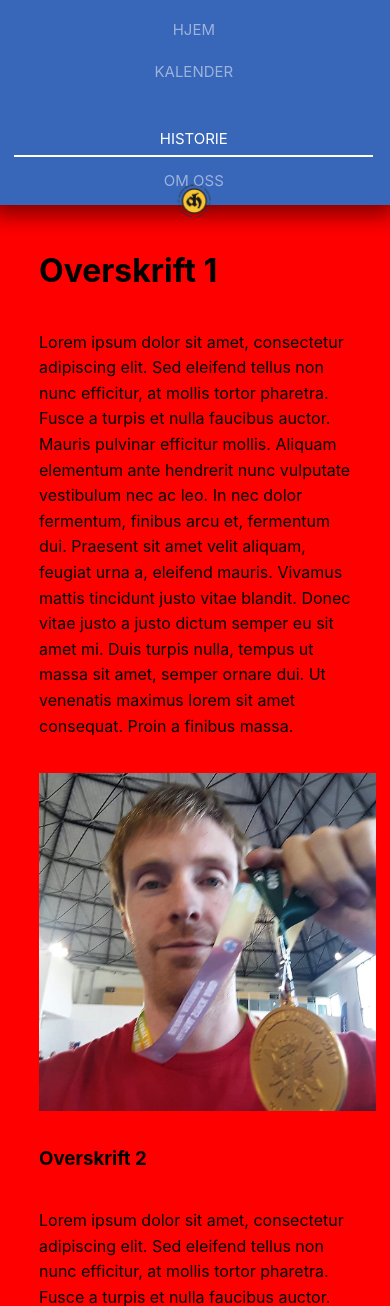
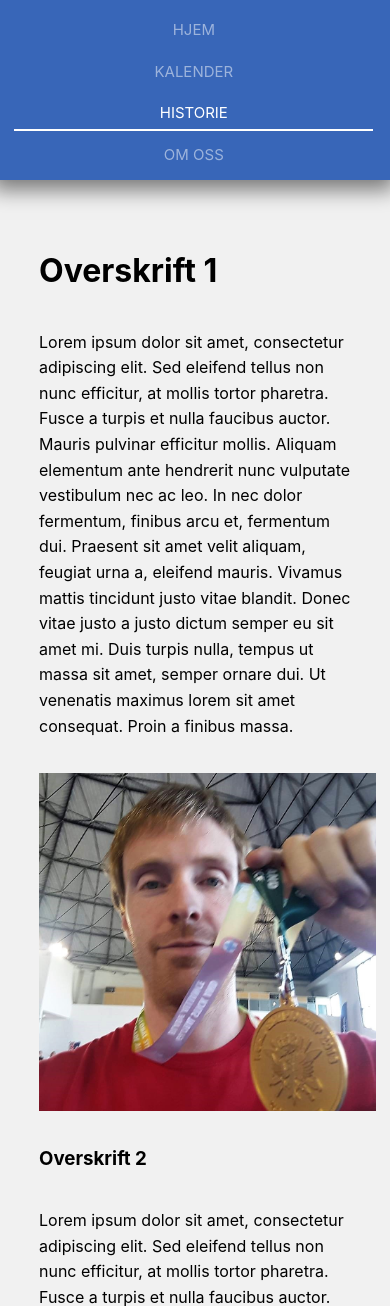
Before and after one commit to holtaas/idrettsklubb, a PHP site: page /historie.php in a window 390 px wide. Shown: the top 1306 px of the page. Run offline with PHP 8.4, Linux system fonts and the light colour scheme.

Commit message:
jkshdkjashd

```diff
--- a/_notes/dwsync.xml
+++ b/_notes/dwsync.xml
@@ -1,8 +1,8 @@
 <?xml version="1.0" encoding="utf-8" ?>
 <dwsync>
 <file name="animated-scroll-anchor.js" server="elevweb.akershus-fk.no/www_docs/" local="3634138423" remote="3634549284" Dst="1" />
-<file name="historie.php" server="elevweb.akershus-fk.no/www_docs/" local="3634709307" remote="3634709305" Dst="1" />
+<file name="historie.php" server="elevweb.akershus-fk.no/www_docs/" local="3634802507" remote="3634802505" Dst="1" />
 <file name="omOss.php" server="elevweb.akershus-fk.no/www_docs/" local="3634709298" remote="3634709297" Dst="1" />
 <file name="kalender.html" server="elevweb.akershus-fk.no/www_docs/" local="3634709303" remote="3634709301" Dst="1" />
-<file name="idrettsklubb.php" server="elevweb.akershus-fk.no/www_docs/" local="3634783246" remote="3634784687" Dst="-1" />
+<file name="idrettsklubb.php" server="elevweb.akershus-fk.no/www_docs/" local="3634802952" remote="3634802950" Dst="-1" />
 </dwsync>
--- a/css/_notes/dwsync.xml
+++ b/css/_notes/dwsync.xml
@@ -1,4 +1,4 @@
 <?xml version="1.0" encoding="utf-8" ?>
 <dwsync>
-<file name="stylesheet.css" server="elevweb.akershus-fk.no/www_docs/" local="3634798123" remote="3634798121" Dst="1" />
+<file name="stylesheet.css" server="elevweb.akershus-fk.no/www_docs/" local="3634801525" remote="3634801534" Dst="1" />
 </dwsync>
--- a/css/stylesheet.css
+++ b/css/stylesheet.css
@@ -256,11 +256,7 @@ nav a:hover {
 /* Footer Ends*/
 /* Wrapper ends */
 
-@media screen and (max-width: 600px) {
-
-	body, html {
-		background-color: red;
-	}
+@media screen and (orientation: portrait) {
 
 	.header {
 		width: 100vw;
@@ -271,8 +267,7 @@ nav a:hover {
 	}
 
 	.logo {
-		height: 4vh;
-		width: auto;
+		display: none;
 	}
 
 	.nav {
--- a/historie.php
+++ b/historie.php
@@ -6,6 +6,7 @@
 <link rel="stylesheet" href="css/stylesheet.css">
 <script src="https://ajax.googleapis.com/ajax/libs/jquery/1.12.4/jquery.min.js"></script>
 <script src="animated-scroll-anchor.js"></script>
+<script src="scrolldisappear.js"></script>
 </head>
 
 <body>
--- a/idrettsklubb.php
+++ b/idrettsklubb.php
@@ -11,7 +11,6 @@
 <body>
 <div>
 	<!-- Header starts -->
-	<div class="header">
 		<nav class="nav one">
 			<a class="current" href="idrettsklubb.php">HJEM</a>
 			<a href="kalender.html">KALENDER</a>
@@ -19,7 +18,7 @@
 			<a href="historie.php">HISTORIE</a>
 			<a href="omOss.php">OM OSS</a>
 		</nav>
-	</div>
+
 	<!-- Header ends -->
 
 	<!-- Index starts -->
```
